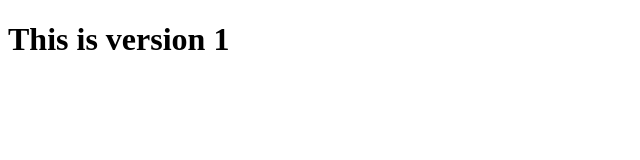
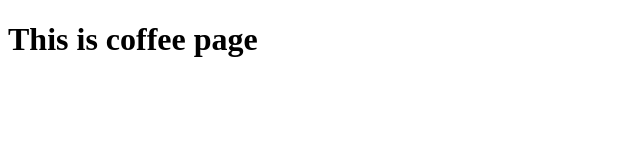
Before and after one commit to Y-Meng-Sea/mengsea-cofe, a plain HTML site: page index.html in a window 1280 px wide. Shown: the whole page, without its empty margins (0-640 px from the left). Drawn offline with Linux system fonts and the light colour scheme.

Commit message:
structure

```diff
--- a/index.html
+++ b/index.html
@@ -6,6 +6,6 @@
           <title>Document</title>
      </head>
      <body>
-          <h1>This is version 1</h1>
+          <h1>This is coffee page</h1>
      </body>
 </html>
```
Also changed, not shown: 1 other file.
